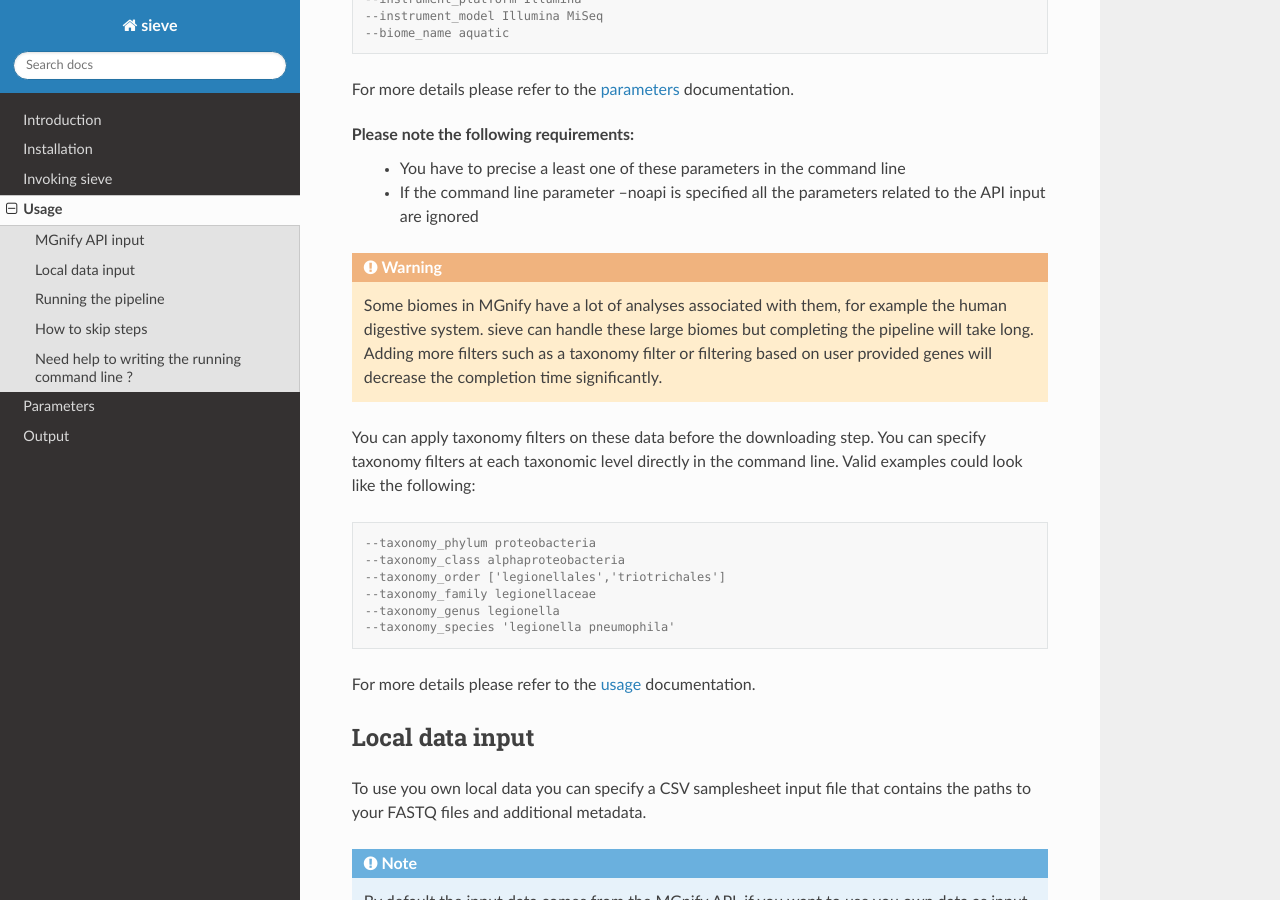
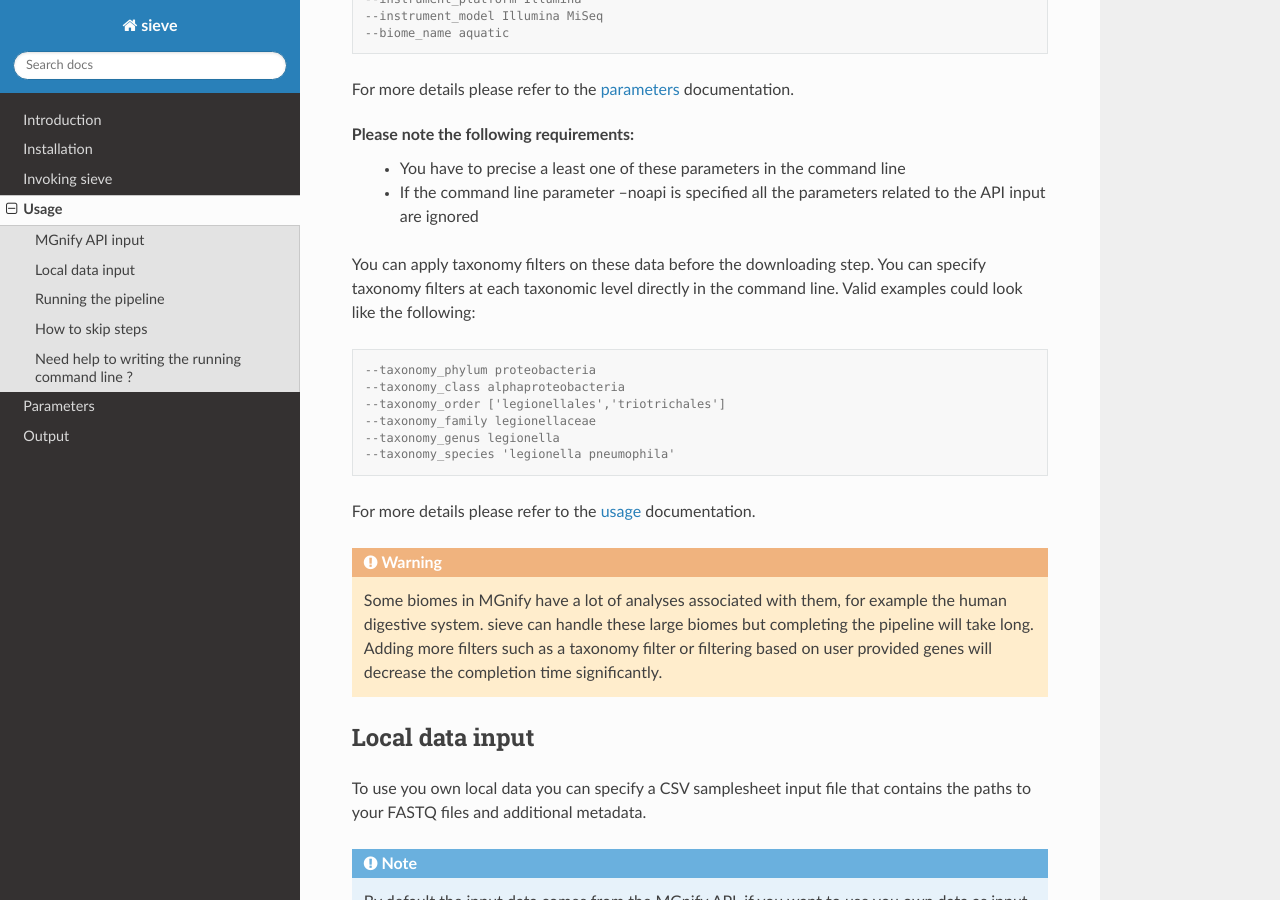
Before and after one commit to matiasWanntorp/sieve-doc, a Sphinx documentation site: the page built from docs/source/usage.rst, in a window 1280 px wide and 900 px high, scrolled down 401 px. Built offline with Sphinx 7.4.7 and the Read the Docs theme 3.1.0, drawn with Linux system fonts in a browser that asks for light colours; part of the change alters nothing that is shown.

```diff
--- a/docs/source/usage.rst
+++ b/docs/source/usage.rst
@@ -22,10 +22,6 @@ Please note the following requirements:
    * You have to precise a least one of these parameters in the command line
    * If the command line parameter --noapi is specified all the parameters related to the API input are ignored
 
-.. WARNING::
-
-   Some biomes in MGnify have a lot of analyses associated with them, for example the human digestive system. sieve can handle these large biomes but completing the pipeline will take    long. Adding more filters such as a taxonomy filter or filtering based on user provided genes will decrease the completion time significantly.
-
 You can apply taxonomy filters on these data before the downloading step. You can specify taxonomy filters at each taxonomic level directly in the command line.
 Valid examples could look like the following:
 
@@ -39,6 +35,11 @@ Valid examples could look like the following:
    --taxonomy_species 'legionella pneumophila'
 
 For more details please refer to the :doc:`usage <parameters>` documentation.
+
+.. WARNING::
+
+   Some biomes in MGnify have a lot of analyses associated with them, for example the human digestive system. sieve can handle these large biomes but completing the pipeline will take    long. Adding more filters such as a taxonomy filter or filtering based on user provided genes will decrease the completion time significantly.
+
 
 Local data input
 ----------------
```
